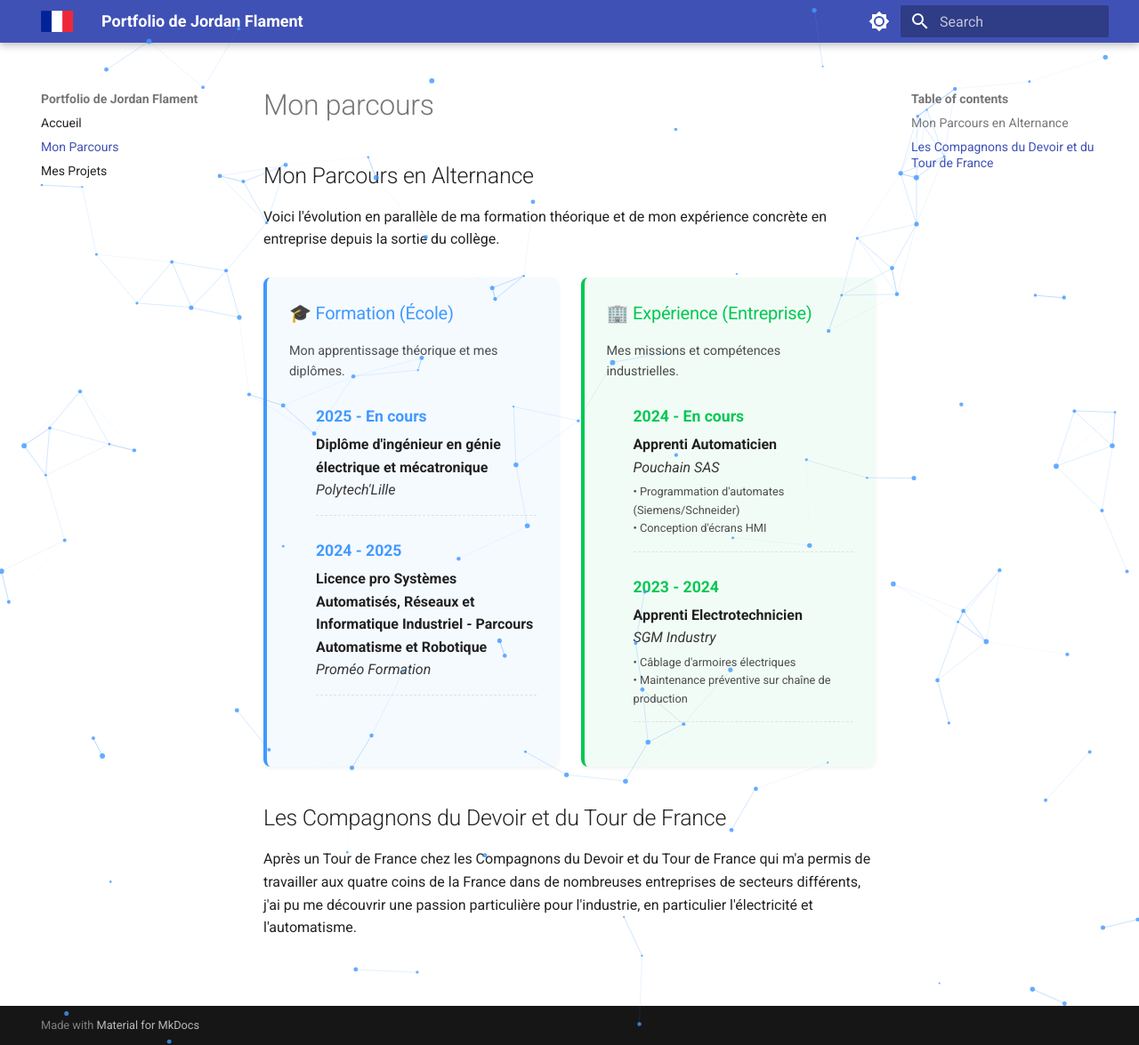
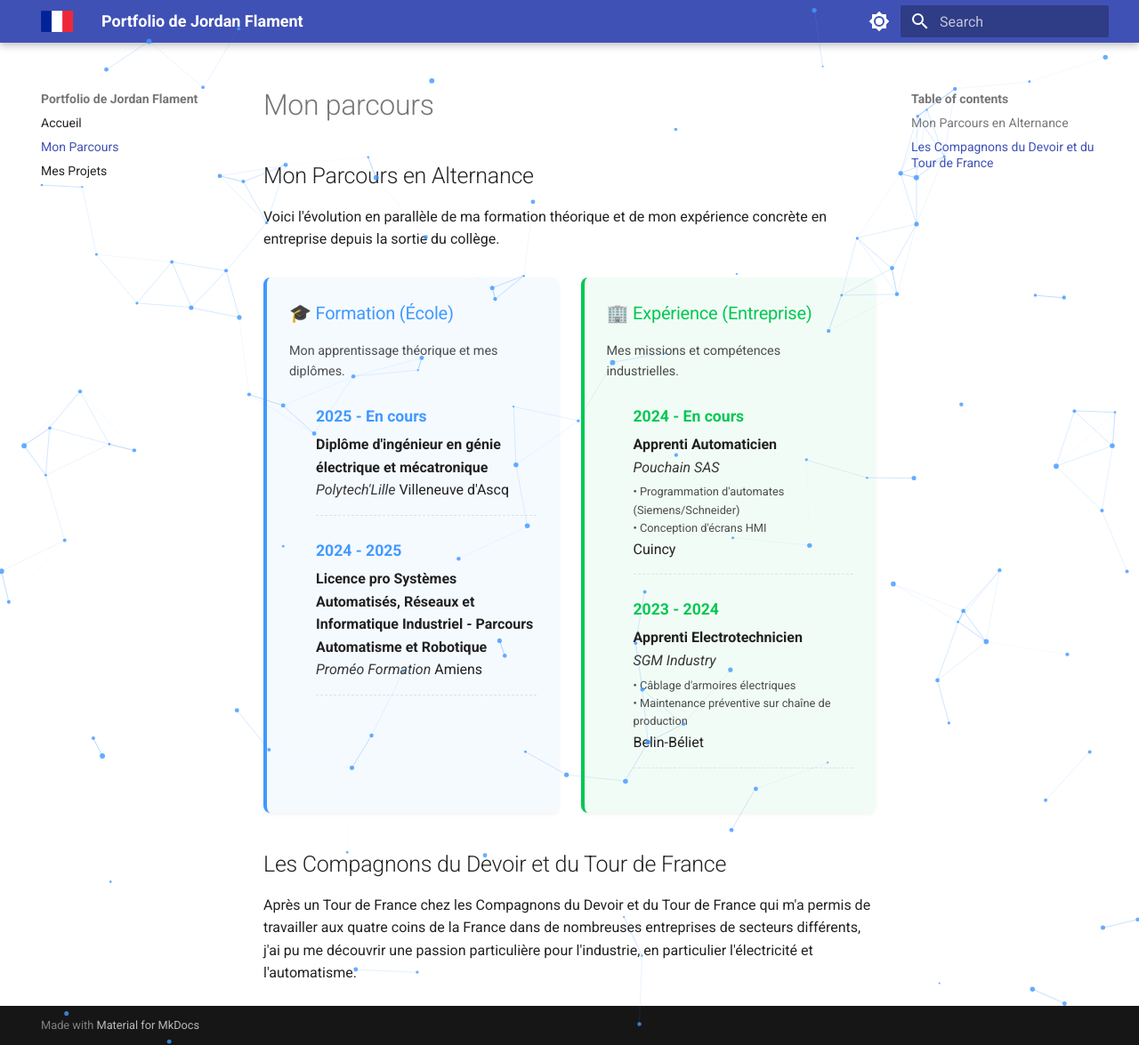
Before and after one commit to jordan-flament/jordan-flament.github.io, an MkDocs documentation site: the page built from docs/parcours.md, in a window 1280 px wide and 1175 px high. Shown: the whole window at 89% size. Built offline with MkDocs 1.6.1 and Material for MkDocs 9.7.7, drawn with Linux system fonts in a browser that asks for light colours.

Commit message:
MAJ parcours graphique V3

```diff
--- a/docs/parcours.md
+++ b/docs/parcours.md
@@ -17,11 +17,13 @@ Voici l'évolution en parallèle de ma formation théorique et de mon expérienc
         <span style="font-weight: bold; display: block; font-size: 1.1em; color: #4099ff;">2025 - En cours</span>
         <span style="font-weight: 600; display: block; margin-top: 5px;">Diplôme d'ingénieur en génie électrique et mécatronique</span>
         <span style="font-style: italic; opacity: 0.9;">Polytech'Lille</span>
+        <span style="font-style: normal;font-size: 0.9em opacity: 0.9;">Villeneuve d'Ascq</span>
       </li>
       <li style="margin-bottom: 25px; border-bottom: 1px dashed rgba(128,128,128,0.2); padding-bottom: 15px;">
         <span style="font-weight: bold; display: block; font-size: 1.1em; color: #4099ff;">2024 - 2025</span>
         <span style="font-weight: 600; display: block; margin-top: 5px;">Licence pro Systèmes Automatisés, Réseaux et Informatique Industriel - Parcours Automatisme et Robotique</span>
         <span style="font-style: italic; opacity: 0.9;">Proméo Formation</span>
+        <span style="font-style: normal;font-size: 0.9em opacity: 0.9;">Amiens</span>
       </li>
     </ul>
   </div>
@@ -38,12 +40,14 @@ Voici l'évolution en parallèle de ma formation théorique et de mon expérienc
         <span style="font-weight: 600; display: block; margin-top: 5px;">Apprenti Automaticien</span>
         <span style="font-style: italic; opacity: 0.9;">Pouchain SAS</span>
         <small style="display: block; margin-top: 5px; opacity: 0.8;">• Programmation d'automates (Siemens/Schneider)<br>• Conception d'écrans HMI</small>
+        <span style="font-style: normal;font-size: 0.9em opacity: 0.9;">Cuincy</span>
       </li>
       <li style="margin-bottom: 25px; border-bottom: 1px dashed rgba(128,128,128,0.2); padding-bottom: 15px;">
         <span style="font-weight: bold; display: block; font-size: 1.1em; color: #00c853;">2023 - 2024</span>
         <span style="font-weight: 600; display: block; margin-top: 5px;">Apprenti Electrotechnicien</span>
         <span style="font-style: italic; opacity: 0.9;">SGM Industry</span>
         <small style="display: block; margin-top: 5px; opacity: 0.8;">• Câblage d'armoires électriques<br>• Maintenance préventive sur chaîne de production</small>
+        <span style="font-style: normal;font-size: 0.9em opacity: 0.9;">Belin-Béliet</span>
       </li>
     </ul>
   </div>
```
